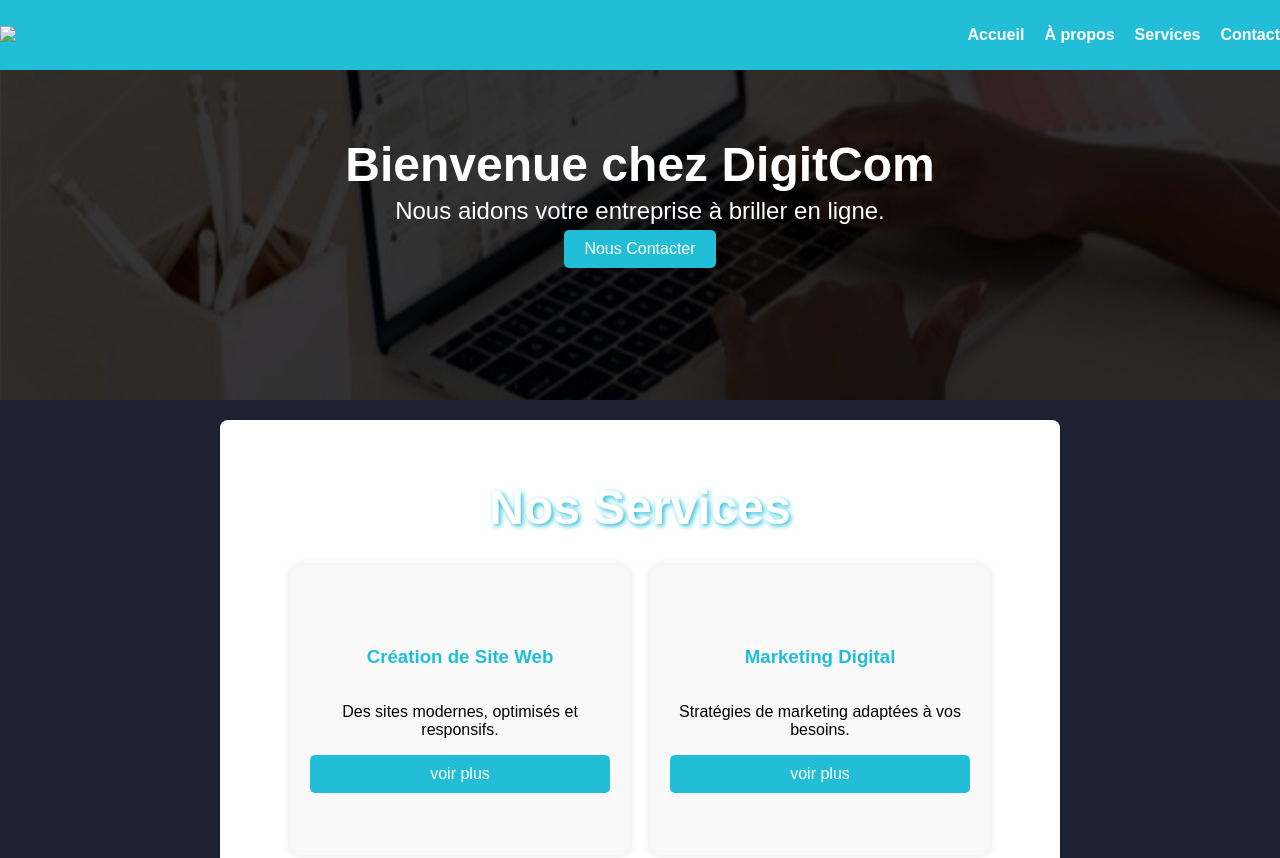
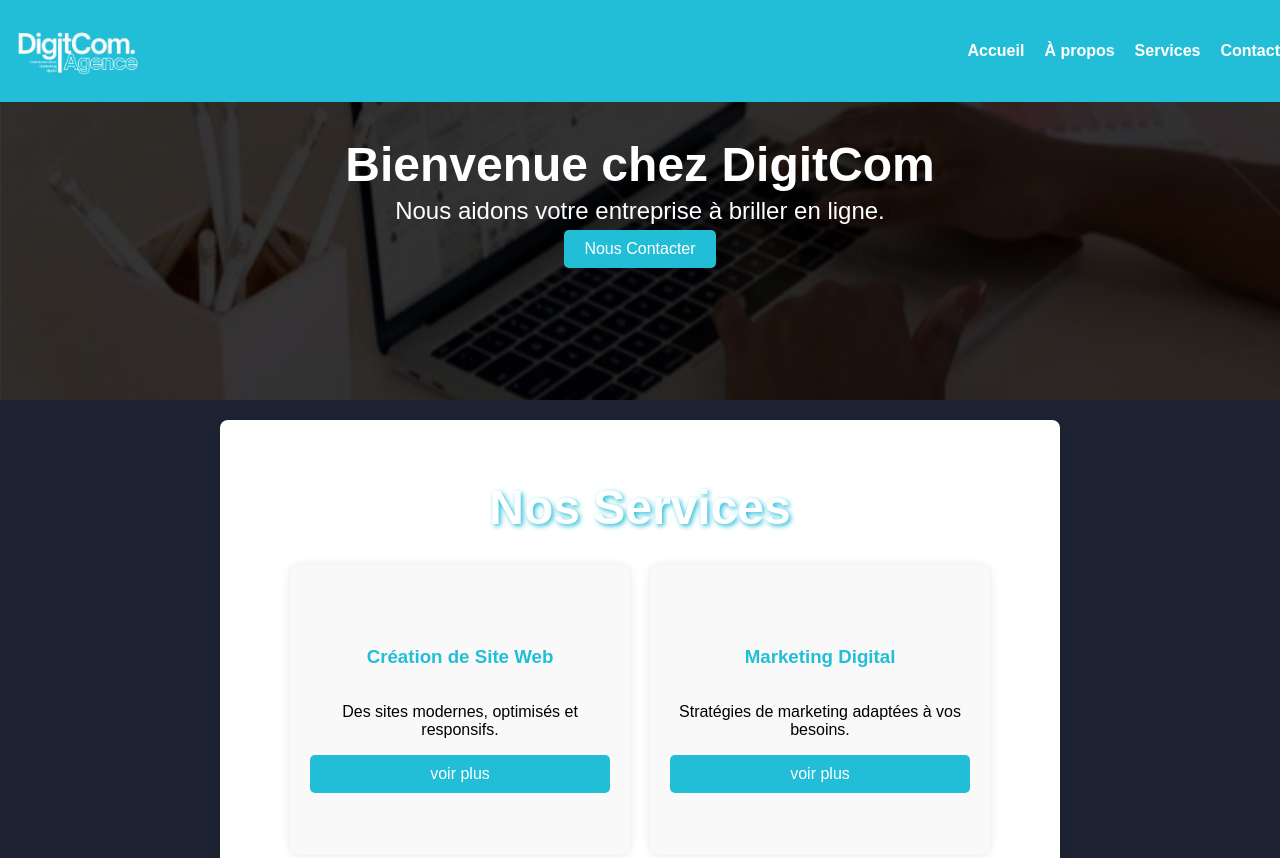
Before and after one commit to digitcom-ci/digitcom.github.io, a plain HTML site: page index.html in a window 1280 px wide. Shown: the top 858 px of the page. Drawn offline with Linux system fonts and the light colour scheme; files whose address does not match are found by name.

Commit message:
Update index.html

```diff
--- a/index.html
+++ b/index.html
@@ -11,7 +11,7 @@
     <!-- Header avec le logo et la navigation -->
     <header>
         <div class="logo">
-            <img src="image/logo.png" alt="Logo DigitCom">
+            <img src="digitcom.github.io/logo.png" alt="Logo DigitCom">
         </div>
         <nav>
             <ul class="menu">
```
